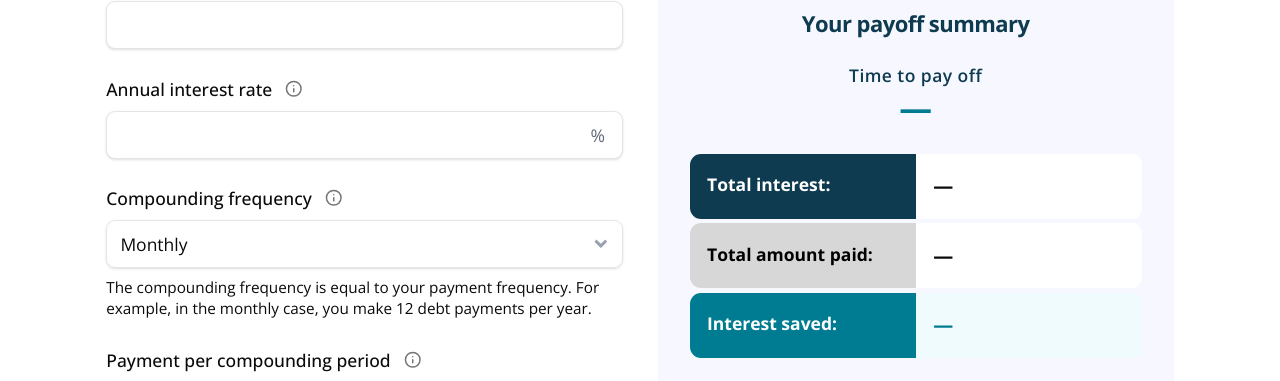
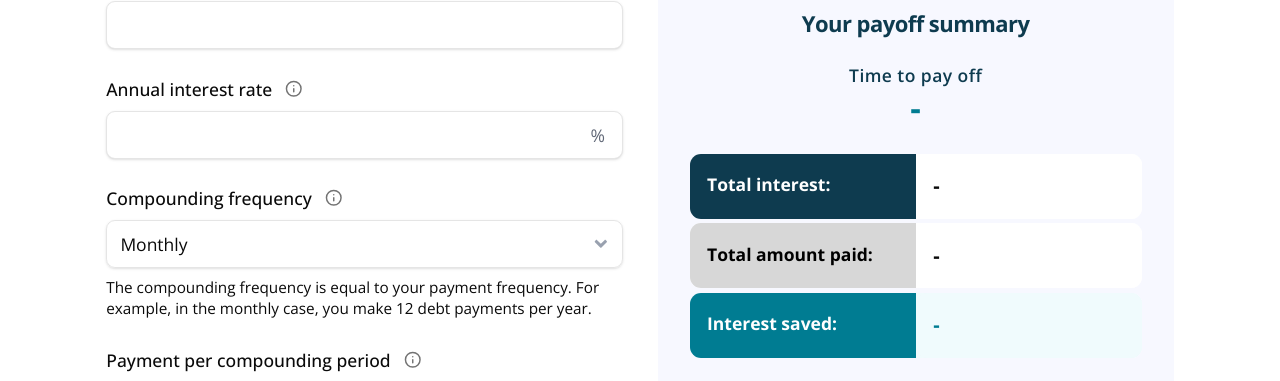
Before and after one commit to SU-SWS/ifdm_learning_apps, a Next.js app: page /interactives/debt-payoff-calculator in a window 1280 px wide. Shown: the part 222-603 px from the top of the page. Built offline with nearby package versions, Linux system fonts and the light colour scheme.

Commit message:
replaced em dashes with regular dashes

```diff
--- a/app/interactives/debt-payoff-calculator/components/debt-payoff-calculator.tsx
+++ b/app/interactives/debt-payoff-calculator/components/debt-payoff-calculator.tsx
@@ -362,7 +362,7 @@ export default function DebtPayoffCalculator() {
                           Time to pay off
                         </p>
                         <p className="text-3xl font-bold text-[var(--color-teal)] mb-2">
-                          {v.payoffBlocked ? "—" : formatTime(payoffResult.timeInMonths)}
+                          {v.payoffBlocked ? "-" : formatTime(payoffResult.timeInMonths)}
                         </p>
                         {!v.payoffBlocked && (
                           <p className="text-medium font-semibold text-[var(--color-teal)]">
@@ -377,7 +377,7 @@ export default function DebtPayoffCalculator() {
                             Total interest:
                           </div>
                           <div className="w-full sm:w-[50%] text-lg-title p-4 self-center rounded-lg sm:rounded-r-lg font-bold text-[var(--foreground)] overflow-hidden text-ellipsis bg-[var(--secondary-background)]">
-                            {v.payoffBlocked ? "—" : formatCurrency(payoffResult.totalInterest)}
+                            {v.payoffBlocked ? "-" : formatCurrency(payoffResult.totalInterest)}
                           </div>
                         </div>
 
@@ -386,7 +386,7 @@ export default function DebtPayoffCalculator() {
                             Total amount paid:
                           </div>
                           <div className="w-full sm:w-[50%] text-lg-title p-4 self-center rounded-lg sm:rounded-r-lg font-bold text-[var(--foreground)] overflow-hidden text-ellipsis bg-[var(--secondary-background)]">
-                            {v.payoffBlocked ? "—" : formatCurrency(payoffResult.totalAmountPaid)}
+                            {v.payoffBlocked ? "-" : formatCurrency(payoffResult.totalAmountPaid)}
                           </div>
                         </div>
 
@@ -395,7 +395,7 @@ export default function DebtPayoffCalculator() {
                             Interest saved:
                           </div>
                           <div className="w-full sm:w-[50%] text-lg-title p-4 self-center rounded-lg sm:rounded-r-lg font-bold overflow-hidden text-ellipsis bg-lagunita-lighter text-[var(--color-teal)]">
-                            {v.payoffBlocked ? "—" : formatCurrency(payoffResult.interestSaved)}
+                            {v.payoffBlocked ? "-" : formatCurrency(payoffResult.interestSaved)}
                           </div>
                         </div>
                       </div>
@@ -631,7 +631,7 @@ export default function DebtPayoffCalculator() {
                         </p>
                         <p className="text-4xl font-bold text-[var(--color-teal)] mb-2">
                           {v.requiredPaymentBlocked
-                            ? "—"
+                            ? "-"
                             : formatCurrency(requiredPaymentResult.requiredPayment)}
                         </p>
                         {!v.requiredPaymentBlocked && (
@@ -649,7 +649,7 @@ export default function DebtPayoffCalculator() {
                           </div>
                           <div className="w-full sm:w-[50%] text-lg-title p-4 self-center rounded-lg sm:rounded-r-lg font-bold text-[var(--foreground)] overflow-hidden text-ellipsis bg-[var(--secondary-background)]">
                             {v.requiredPaymentBlocked
-                              ? "—"
+                              ? "-"
                               : formatCurrency(requiredPaymentResult.totalInterest)}
                           </div>
                         </div>
@@ -660,7 +660,7 @@ export default function DebtPayoffCalculator() {
                           </div>
                           <div className="w-full sm:w-[50%] text-lg-title p-4 self-center rounded-r-lg font-bold text-[var(--foreground)] overflow-hidden text-ellipsis bg-[var(--secondary-background)]">
                             {v.requiredPaymentBlocked
-                              ? "—"
+                              ? "-"
                               : formatCurrency(requiredPaymentResult.totalAmountPaid)}
                           </div>
                         </div>
```
